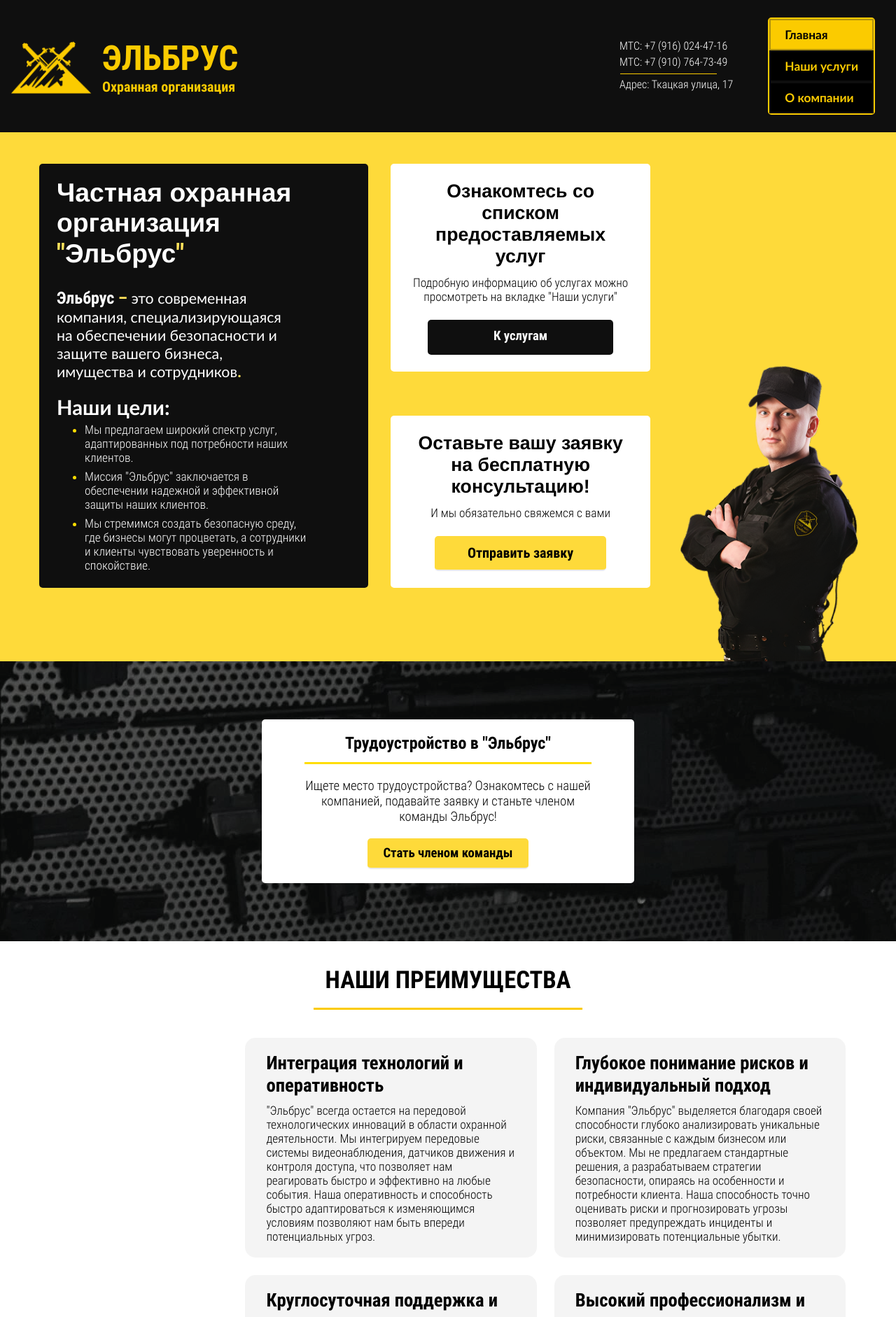
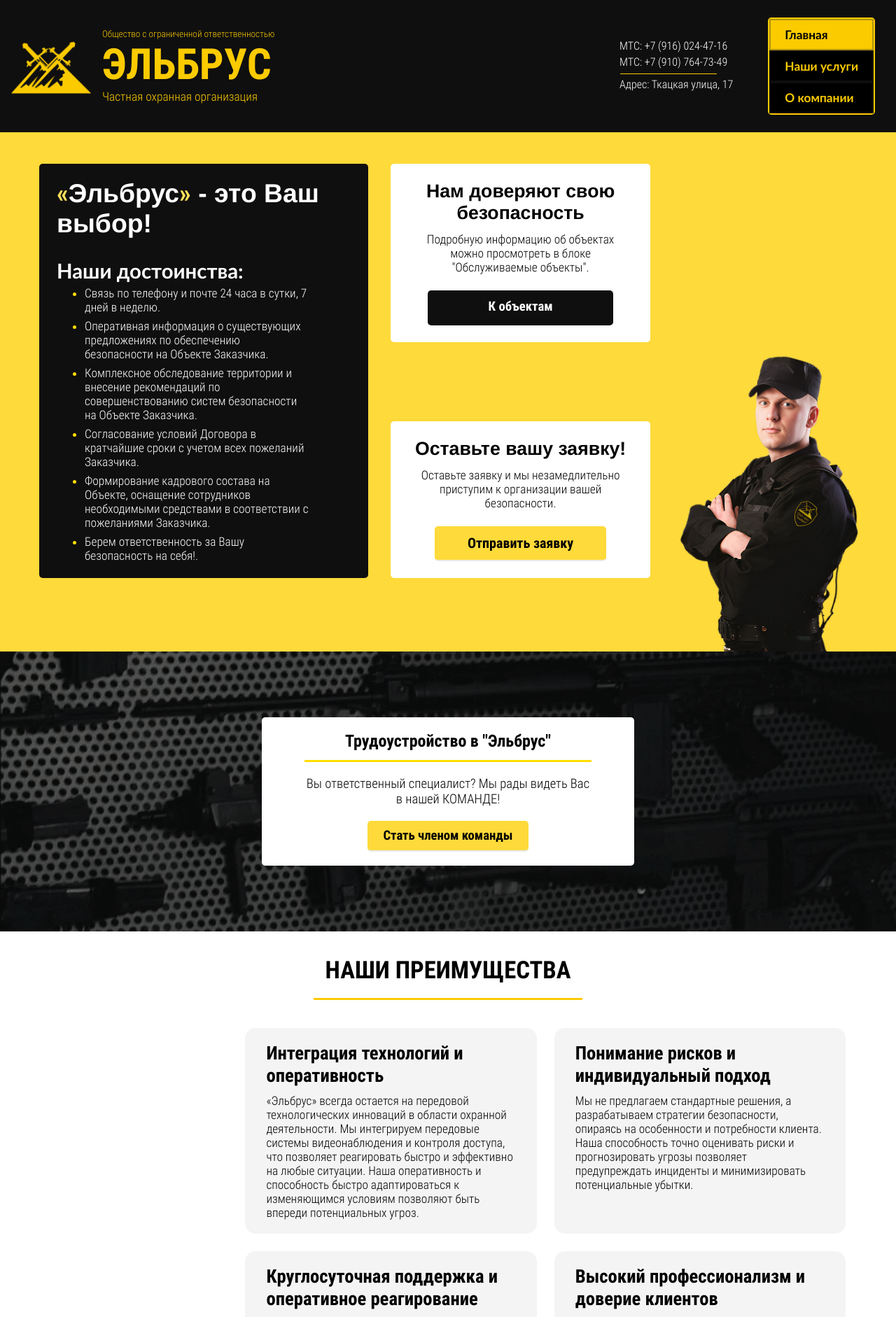
Before and after one commit to smirnovv11/elbrus-website, a React (Vite) app: page / in a window 1280 px wide. Shown: the top 1882 px of the page at 70% size. Built offline with nearby package versions, Linux system fonts and the light colour scheme.

Commit message:
text-fixes

```diff
--- a/src/components/header/Header.jsx
+++ b/src/components/header/Header.jsx
@@ -10,8 +10,9 @@
             <div className={styles.left}>
                 <NavLink to='/'><div className={styles.logo}></div></NavLink>
                 <div>
+                    <h3 className={styles.uptitle}>Общество с ограниченной ответственностью</h3>
                     <h1 className={styles.title}>ЭЛЬБРУС</h1>
-                    <h2 className={styles.subtitle}>Охранная организация</h2>
+                    <h2 className={styles.subtitle}>Частная охранная организация</h2>
                 </div>
             </div>
             <div className={styles.right}>
--- a/src/components/header/Header.module.css
+++ b/src/components/header/Header.module.css
@@ -23,14 +23,23 @@
 }
 
 .title {
-    font-size: 37pt;
+    font-size: 46pt;
     user-select: none;
 }
 .subtitle {
-    font-size: 15pt;
     user-select: none;
+    font-size: 13pt;
+    font-weight: normal;
+}
+.uptitle {
+    user-select: none;
+    font-size: 10pt;
+    font-weight: normal;
 }
 
+.left {
+    height: 150px;
+}
 .left, .right {
     display: flex;
     align-items: center;
@@ -68,10 +77,10 @@
         height: 100px;
     }
     .title {
-        font-size: 34pt;
+        font-size: 44pt;
     }
     .subtitle {
-        font-size: 13pt;
+        font-size: 12pt;
     }
     .head_contacts p {
         font-size: 10pt;
@@ -87,7 +96,10 @@
         height: 80px;
     }
     .title {
-        font-size: 27pt;
+        font-size: 37pt;
+    }
+    .uptitle {
+        font-size: 8pt;
     }
     .subtitle {
         font-size: 11pt;
--- a/src/pages/home/home.components/advantagesSection/AdvantagesSection.jsx
+++ b/src/pages/home/home.components/advantagesSection/AdvantagesSection.jsx
@@ -8,20 +8,20 @@
         <div className={styles.content_container}>
             <ul className={styles.list}>
                 <li className={styles.item}>
-                    <h2>Глубокое понимание рисков и индивидуальный подход</h2>
-                    <p>Компания "Эльбрус" выделяется благодаря своей способности глубоко анализировать уникальные риски, связанные с каждым бизнесом или объектом. Мы не предлагаем стандартные решения, а разрабатываем стратегии безопасности, опираясь на особенности и потребности клиента. Наша способность точно оценивать риски и прогнозировать угрозы позволяет предупреждать инциденты и минимизировать потенциальные убытки.</p>
+                    <h2>Понимание рисков и индивидуальный подход</h2>
+                    <p>Мы не предлагаем стандартные решения, а разрабатываем стратегии безопасности, опираясь на особенности и потребности клиента. Наша способность точно оценивать риски и прогнозировать угрозы позволяет предупреждать инциденты и минимизировать потенциальные убытки.</p>
                 </li>
                 <li className={styles.item}>
                     <h2>Интеграция технологий и оперативность</h2>
-                    <p>"Эльбрус" всегда остается на передовой технологических инноваций в области охранной деятельности. Мы интегрируем передовые системы видеонаблюдения, датчиков движения и контроля доступа, что позволяет нам реагировать быстро и эффективно на любые события. Наша оперативность и способность быстро адаптироваться к изменяющимся условиям позволяют нам быть впереди потенциальных угроз.</p>
+                    <p>«Эльбрус» всегда остается на передовой технологических инноваций в области охранной деятельности. Мы интегрируем передовые системы видеонаблюдения и контроля доступа, что позволяет реагировать быстро и эффективно на любые ситуации. Наша оперативность и способность быстро адаптироваться к изменяющимся условиям позволяют быть впереди потенциальных угроз.</p>
                 </li>
                 <li className={styles.item}>
                     <h2>Высокий профессионализм и доверие клиентов</h2>
                     <p>С момента своего основания компания "Эльбрус" заслужила репутацию надежного и ответственного партнера. Наша команда состоит из высококвалифицированных специалистов, прошедших строгий отбор и обучение. Большой опыт работы и положительные отзывы наших клиентов свидетельствуют о нашем высоком профессионализме и способности держать обещания.</p>
                 </li>
                 <li className={styles.item}>
-                    <h2>Круглосуточная поддержка и оперативная реакция</h2>
-                    <p>"Эльбрус" предоставляет клиентам не только надежную защиту, но и круглосуточную поддержку. Наша оперативная реакция на любые ситуации и готовность выйти на помощь в любое время суток позволяют клиентам чувствовать себя защищенными и уверенными в нашей поддержке.</p>
+                    <h2>Круглосуточная поддержка и оперативное реагирование</h2>
+                    <p>"Эльбрус" предоставляет клиентам не только надежную защиту, но и круглосуточную поддержку. Оперативное реагирование на любые ситуации и готовность выйти на помощь в любое время суток позволяют клиентам чувствовать себя защищенными и уверенными в нашей поддержке.</p>
                 </li>
                 <li className={styles.item}>
                     <h2>Партнерство и долгосрочные отношения</h2>
--- a/src/pages/home/home.components/intermediateSlide/IntermediateSlide.jsx
+++ b/src/pages/home/home.components/intermediateSlide/IntermediateSlide.jsx
@@ -8,8 +8,7 @@
             <div className={styles.panel}>
                 <h2>Трудоустройство в "Эльбрус"</h2>
                 <hr/>
-                <p>Ищете место трудоустройства? Ознакомтесь с
-                    нашей компанией, подавайте заявку и станьте членом команды Эльбрус!
+                <p>Вы ответственный специалист? Мы рады видеть Вас в нашей КОМАНДЕ!
                 </p>
                 <Link className={styles.button} to={'/employees'}>Стать членом команды</Link>
             </div>
--- a/src/pages/home/home.components/shortInfoSection/ShortInfoSection.jsx
+++ b/src/pages/home/home.components/shortInfoSection/ShortInfoSection.jsx
@@ -7,29 +7,28 @@
         <div className={styles.container}>
             <section className={styles.main_section}>
                 <div className={styles.face_info_container}>
-                        <h1>Частная охранная организация <span className={styles.colored_p}>"</span>Эльбрус<span className={styles.colored_p}>"</span></h1>
-                        <p><span style={{fontWeight: 'bold', fontSize: '18pt'}}>Эльбрус</span> <span className={styles.colored_p} style={{fontSize: '18pt'}}>–</span> это современная компания, специализирующаяся
-                            на обеспечении безопасности и защите вашего бизнеса,
-                            имущества и сотрудников<span className={styles.colored_p}>.</span>
-                        </p>
-                        <h2>Наши цели:</h2>
+                        <h1><span className={styles.colored_p}>«</span>Эльбрус<span className={styles.colored_p}>»</span> - это Ваш выбор!</h1>
+                        <h2>Наши достоинства:</h2>
                         <ul className={styles.list}>
-                            <li>Мы предлагаем широкий спектр услуг, адаптированных под потребности наших клиентов.</li>
-                            <li>Миссия "Эльбрус" заключается в обеспечении надежной и эффективной защиты наших клиентов.</li>
-                            <li>Мы стремимся создать безопасную среду, где бизнесы могут процветать, а сотрудники и клиенты чувствовать уверенность и спокойствие.</li>
+                            <li>Связь по телефону и почте 24 часа в сутки, 7 дней в неделю.</li>
+                            <li>Оперативная информация  о существующих предложениях по обеспечению безопасности на Объекте Заказчика.</li>
+                            <li>Комплексное обследование территории и внесение рекомендаций  по совершенствованию систем безопасности на Объекте Заказчика.</li>
+                            <li>Согласование условий Договора в кратчайшие сроки с учетом всех пожеланий Заказчика.</li>
+                            <li>Формирование кадрового состава на Объекте, оснащение сотрудников необходимыми средствами в соответствии с пожеланиями Заказчика.</li>
+                            <li>Берем ответственность за Вашу безопасность на себя!.</li>
                         </ul>
                     </div>
                 <div className={styles.white_panel_div}>
                     <div className={styles.white_panel}>
-                            <h2>Ознакомтесь со списком предоставляемых услуг</h2>
+                            <h2>Нам доверяют свою безопасность</h2>
 
-                            <p>Подробную информацию об услугах можно просмотреть на вкладке "Наши услуги"</p>
-                            <Link className={styles.black_btn} to={'/services'}>К услугам</Link>
+                            <p>Подробную информацию об объектах можно просмотреть в блоке "Обслуживаемые объекты".</p>
+                            <Link className={styles.black_btn} to={'/services'}>К объектам</Link>
                     </div>
                     <div className={styles.white_panel}>
-                            <h2>Оставьте вашу заявку на бесплатную консультацию!</h2>
+                            <h2>Оставьте вашу заявку!</h2>
 
-                            <p>И мы обязательно свяжемся с вами</p>
+                            <p>Оставьте заявку и мы незамедлительно приступим к организации вашей безопасности.</p>
                             <button className={styles.order_btn} onClick={scrollToForm}>Отправить заявку</button>
                         </div>
                 </div>
```
